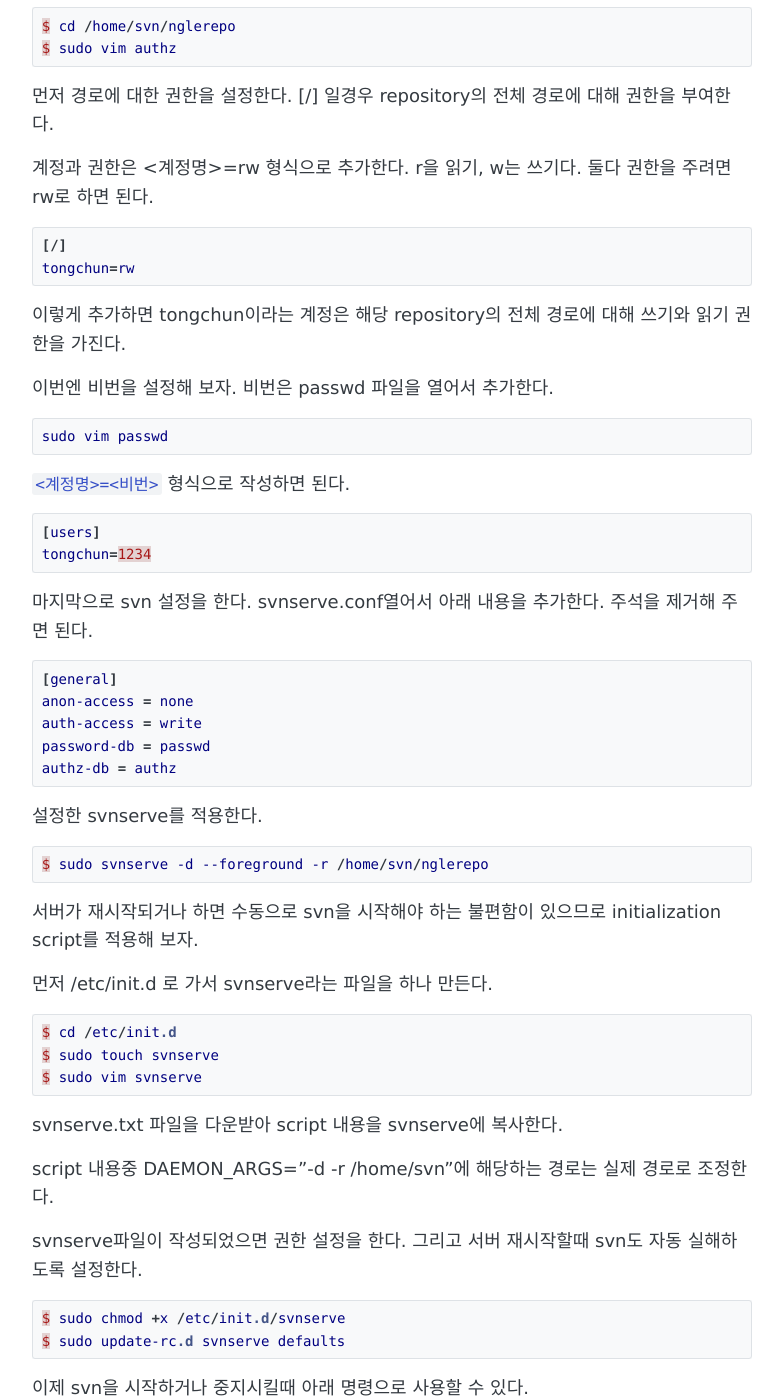
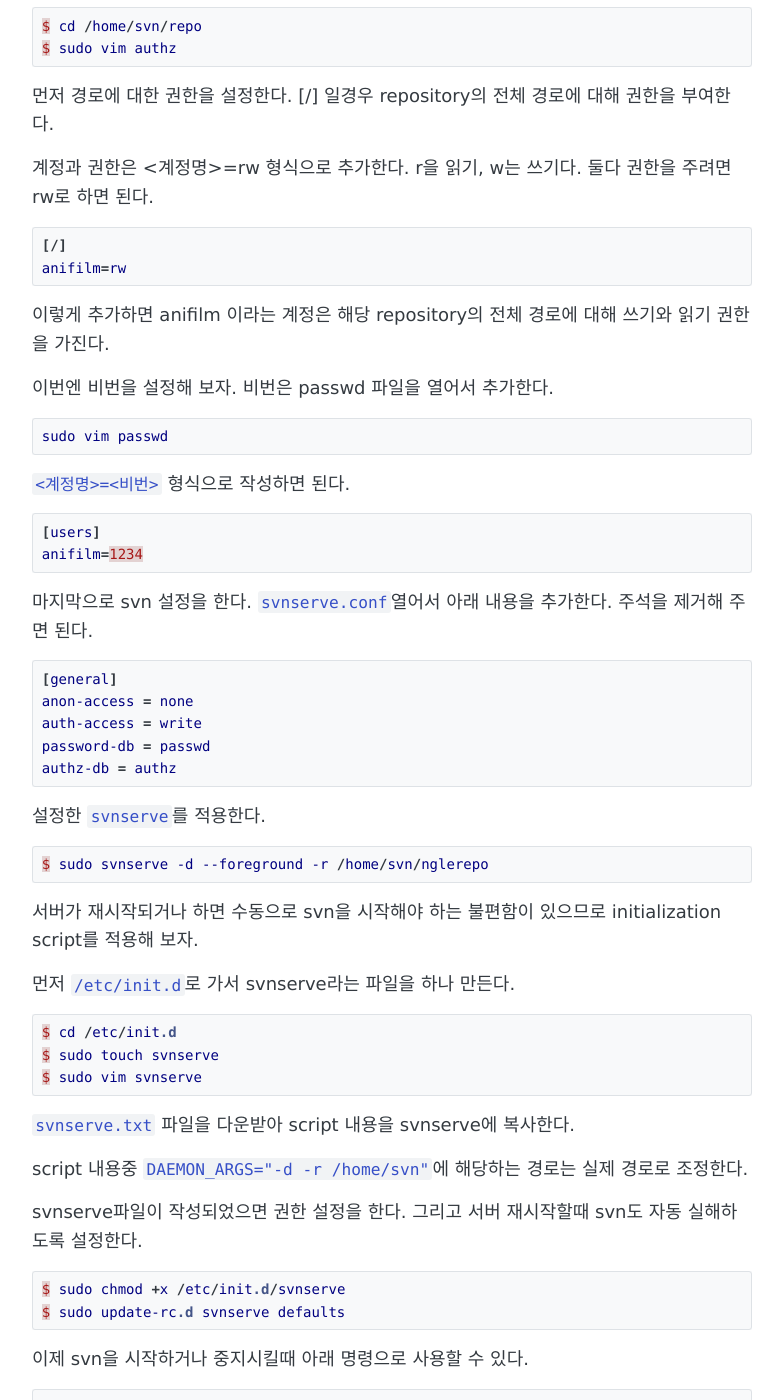
Before and after one commit to anifilm/anifilm.github.io, a Jekyll site: the page built from _posts/2019-06-03-ubuntu-svn.md, in a window 1280 px wide and 1400 px high, scrolled down 766 px. Shown: the whole window, without its empty margins (248-1031 px from the left). Built offline with Jekyll 4.4.1, drawn with Linux system fonts in a browser that asks for light colours; some of the changed text lies outside the part shown.

Commit message:
Update 2019-06-03-ubuntu-svn.md

````diff
--- a/_posts/2019-06-03-ubuntu-svn.md
+++ b/_posts/2019-06-03-ubuntu-svn.md
@@ -16,7 +16,7 @@ $ sudo apt-get install subversion
 
 ```css
 $ sudo mkdir -p /home/svn
-$ sudo svnadmin create /home/svn/nglerepo
+$ sudo svnadmin create /home/svn/repo
 ```
 
 
@@ -26,7 +26,7 @@ $ sudo svnadmin create /home/svn/nglerepo
 $ sudo groupadd svn
 $ sudo chgrp svn /home/svn/
 $ sudo chmod g+w /home/svn/
-$ sudo usermod -a -G svn ngle
+$ sudo usermod -a -G svn anifilm
 ```
 
 
@@ -36,7 +36,7 @@ svn 프로토콜(svn://)을 사용하기 위해서 계정과 비번 설정등을
 먼저 authz 파일을 열어 계정과 사용 권한을 추가한다.
 
 ```css
-$ cd /home/svn/nglerepo
+$ cd /home/svn/repo
 $ sudo vim authz
 ```
 
@@ -48,11 +48,11 @@ $ sudo vim authz
 
 ```css
 [/]
-tongchun=rw
+anifilm=rw
 ```
 
 
-이렇게 추가하면 tongchun이라는 계정은 해당 repository의 전체 경로에 대해 쓰기와 읽기 권한을 가진다.
+이렇게 추가하면 anifilm 이라는 계정은 해당 repository의 전체 경로에 대해 쓰기와 읽기 권한을 가진다.
 
 
 이번엔 비번을 설정해 보자. 비번은 passwd 파일을 열어서 추가한다.
@@ -66,11 +66,11 @@ sudo vim passwd
 
 ```css
 [users]
-tongchun=1234
+anifilm=1234
 ```
 
 
-마지막으로 svn 설정을 한다. svnserve.conf열어서 아래 내용을 추가한다. 주석을 제거해 주면 된다.
+마지막으로 svn 설정을 한다. `svnserve.conf`열어서 아래 내용을 추가한다. 주석을 제거해 주면 된다.
 
 ```css
 [general]
@@ -81,7 +81,7 @@ authz-db = authz
 ```
 
 
-설정한 svnserve를 적용한다.
+설정한 `svnserve`를 적용한다.
 
 ```css
 $ sudo svnserve -d --foreground -r /home/svn/nglerepo
@@ -91,7 +91,7 @@ $ sudo svnserve -d --foreground -r /home/svn/nglerepo
 서버가 재시작되거나 하면 수동으로 svn을 시작해야 하는 불편함이 있으므로 initialization script를 적용해 보자.
 
 
-먼저 /etc/init.d 로 가서 svnserve라는 파일을 하나 만든다.
+먼저 `/etc/init.d`로 가서 svnserve라는 파일을 하나 만든다.
 
 ```css
 $ cd /etc/init.d
@@ -100,10 +100,10 @@ $ sudo vim svnserve
 ```
 
 
- svnserve.txt 파일을 다운받아 script 내용을 svnserve에 복사한다.
+`svnserve.txt` 파일을 다운받아 script 내용을 svnserve에 복사한다.
 
 
-script 내용중 DAEMON_ARGS="-d -r /home/svn"에 해당하는 경로는 실제 경로로 조정한다.
+script 내용중 `DAEMON_ARGS="-d -r /home/svn"`에 해당하는 경로는 실제 경로로 조정한다.
 
 
 svnserve파일이 작성되었으면 권한 설정을 한다. 그리고 서버 재시작할때 svn도 자동 실해하도록 설정한다.
````
